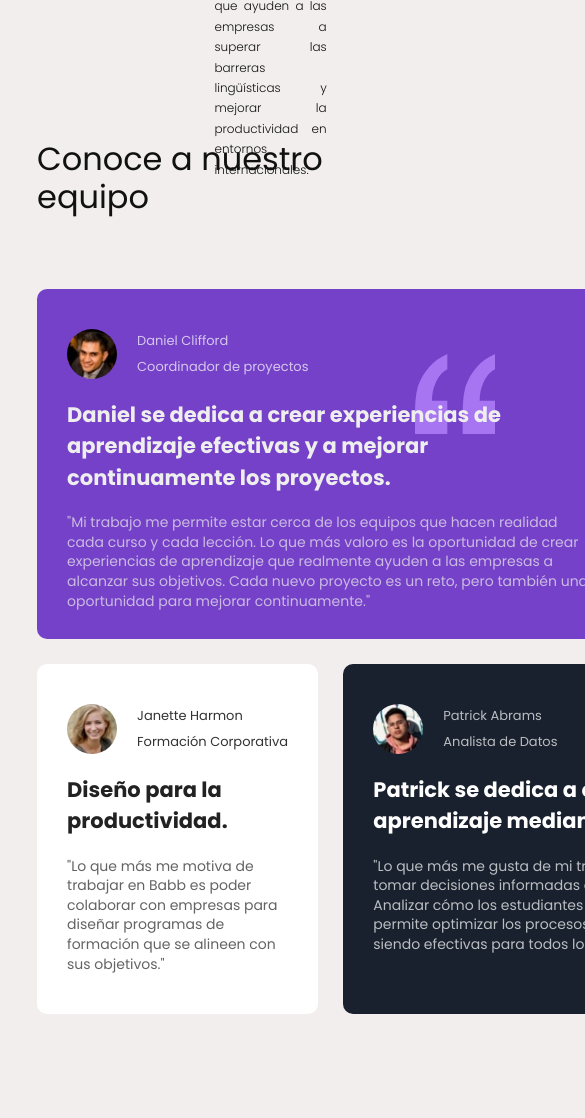
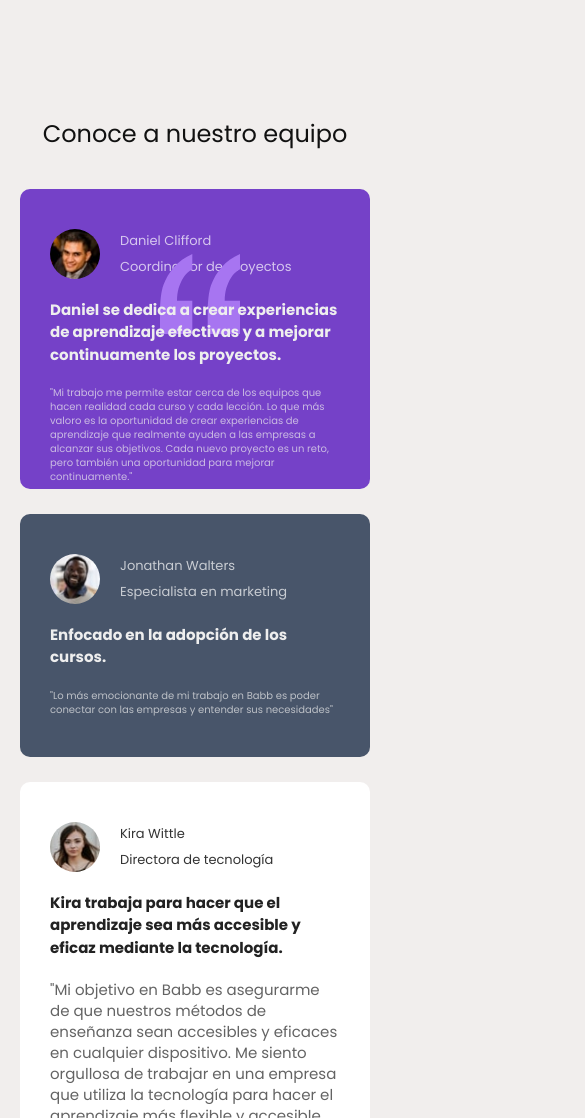
Before and after one commit to Arts-HCS/babb-webpage, a plain HTML site: page pages/about.html in a window 390 px wide. Shown: the part 882-2000 px from the top of the page, 585 px wide, since content can reach past the window. Drawn offline with Linux system fonts and the light colour scheme.

Commit message:
responsive changes

```diff
--- a/static/css/style.css
+++ b/static/css/style.css
@@ -283,7 +283,7 @@ body {
 }
 
 .section__title {
-  font-size: 32px;
+  font-size: 2em;
   font-weight: 400;
 }
 
@@ -847,6 +847,25 @@ input:focus, select:focus, textarea:focus {
     outline: none;
 }
 
+@media screen and (max-width: 1300px) {
+  .principal-container{
+    width: 1000px;
+    margin: 0 10px;
+    grid-template-columns: 1fr;
+    grid-template-rows: 350px;
+  }
+  .purple, .gray, .white-large, .white, .dark-blue{
+    grid-column: auto;
+    grid-row: auto;
+  }
+  .main--shorter{
+    height: 260vh;
+  }
+  .section--bigger{
+    height: 210vh;
+  }
+
+}
 
 @media screen and (max-width: 1150px){
     .navbar__image{
@@ -873,6 +892,21 @@ input:focus, select:focus, textarea:focus {
     }
     .text{
         font-size: 15px;
+    }
+    .principal-container{
+      width: 700px;
+      margin: 0 10px;
+      grid-template-columns: 600fr;
+      grid-template-rows: 300px;
+    }
+    .container__body{
+      font-size: 17px;
+    }
+    .container__foter{
+      font-size: 12px;
+    }
+    .figure{
+      width: 400px;
     }
     .formulario{
         width: 600px;
@@ -921,6 +955,32 @@ input:focus, select:focus, textarea:focus {
     .text{
         font-size: 14px;
     }
+    .seciton__text{
+      padding: 15px;
+      flex-basis: 70%;
+    }
+    .section__text p{
+      width: 100%;
+    }
+    .text{
+      margin-top: 10px;
+    }
+    .principal-container{
+      width: 500px;
+      margin: 0 10px;
+      grid-template-columns: 400fr;
+      grid-template-rows: 300px;
+    }
+    .section--bigger{
+      height: 180vh;
+    }
+    .figure{
+      width: 250px;
+      height: 200px;
+    }
+    .section__title{
+      font-size: 1.5em;
+    }
     .formulario{
         margin-top: 40px;
         width: 500px;
@@ -963,6 +1023,13 @@ input:focus, select:focus, textarea:focus {
     }
     .banner__title--dark{
         font-size: 2.5rem;
+    }
+    .section__content{
+      width: 100%;
+      justify-content: space-between;
+      margin: 0 30px;
+      padding-bottom: 20px;
+      flex-direction: column;
     }
     .text{
         font-size: 14px;
@@ -1015,6 +1082,12 @@ input:focus, select:focus, textarea:focus {
         font-size: 13px;
         width: 80%;
     }
+    .principal-container{
+      width: 400px;
+      margin: 0 10px;
+      grid-template-columns: 400fr;
+      grid-template-rows: 300px;
+    }
     .formulario{
         margin-top: 30px;
         width: 400px;
@@ -1066,6 +1139,21 @@ input:focus, select:focus, textarea:focus {
     .footer{
         height: 23vh;
     }
+    .principal-container{
+      width: 350px;
+      margin: 0 10px;
+      grid-template-columns: 350fr;
+      grid-template-rows: 300px;
+    }
+    .container__body{
+      font-size: 15px;
+    }
+    .container__foter{
+      font-size: 10px;
+    }
+    .main--shorter{
+      height: 270vh;
+    }
     .footer__content{
         height: 60%;
     }
```
